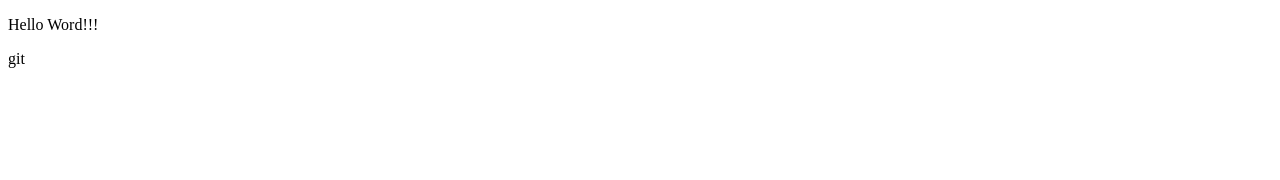
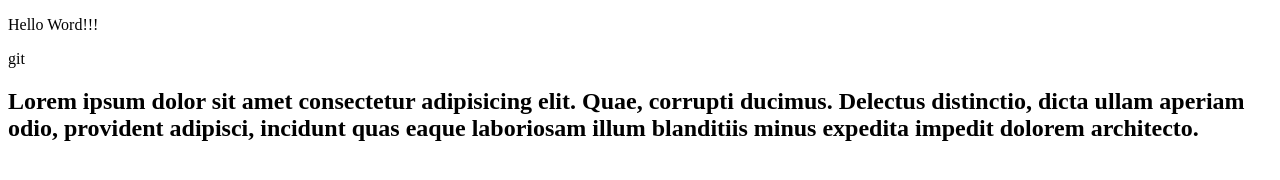
Before and after one commit to prmayster/curs, a plain HTML site: page index.html in a window 1280 px wide. Drawn offline with Linux system fonts and the light colour scheme.

Commit message:
add text in index.html

```diff
--- a/index.html
+++ b/index.html
@@ -12,6 +12,8 @@
         git
     </div>
 
+    <h2>Lorem ipsum dolor sit amet consectetur adipisicing elit. Quae, corrupti ducimus. Delectus distinctio, dicta ullam aperiam odio, provident adipisci, incidunt quas eaque laboriosam illum blanditiis minus expedita impedit dolorem architecto.</h2>
+
     <script>
 
     </script>
```
